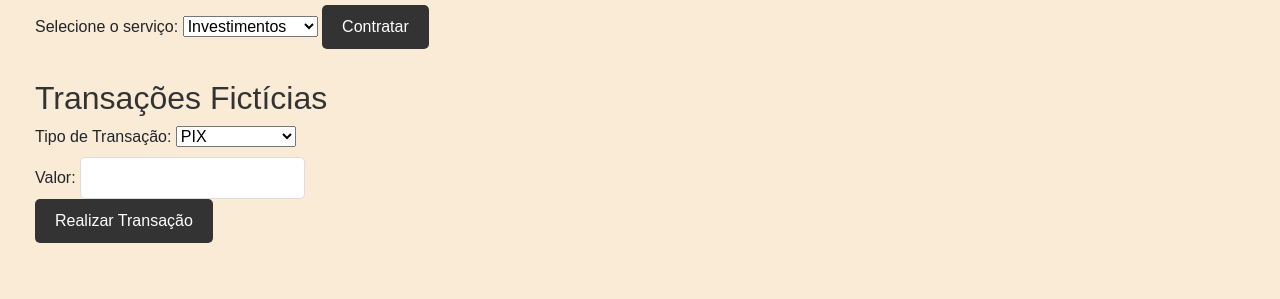
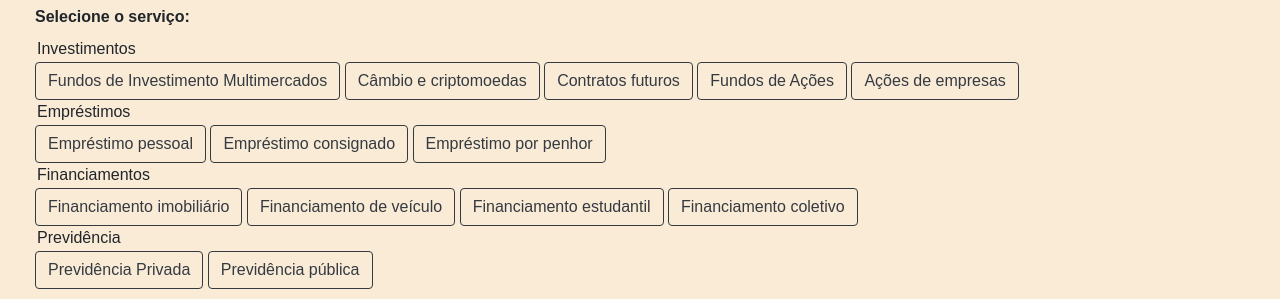
Before and after one commit to RafaBSC/projetogrupo3, a plain HTML site: page página4.html in a window 1280 px wide. Shown: the part 653-952 px from the top of the page. Before the commit the page ends 926 px from the top, so only its background shows below. Drawn offline with nearby package versions, Linux system fonts and the light colour scheme.

Commit message:
projeto grupo

```diff
--- a/página4.html
+++ b/página4.html
@@ -109,14 +109,25 @@
         <section class="section">
             <h2>Contratação de Serviços</h2>
             <form>
-                <label for="tipo-servico">Selecione o serviço:</label>
-                <select id="tipo-servico">
+                <label for="tipo-servico"><b>Selecione o serviço:</b></label>
                     <option value="investimentos">Investimentos</option>
+                    <button type="button" class="btn btn-outline-dark">Fundos de Investimento Multimercados</button>
+                    <button type="button" class="btn btn-outline-dark">Câmbio e criptomoedas</button>
+                    <button type="button" class="btn btn-outline-dark">Contratos futuros</button>
+                    <button type="button" class="btn btn-outline-dark">Fundos de Ações</button>
+                    <button type="button" class="btn btn-outline-dark">Ações de empresas</button>
                     <option value="emprestimos">Empréstimos</option>
+                    <button type="button" class="btn btn-outline-dark">Empréstimo pessoal</button>
+                    <button type="button" class="btn btn-outline-dark">Empréstimo consignado</button>
+                    <button type="button" class="btn btn-outline-dark">Empréstimo por penhor</button>
                     <option value="financiamentos">Financiamentos</option>
+                    <button type="button" class="btn btn-outline-dark">Financiamento imobiliário</button>
+                    <button type="button" class="btn btn-outline-dark">Financiamento de veículo</button>
+                    <button type="button" class="btn btn-outline-dark">Financiamento estudantil</button>
+                    <button type="button" class="btn btn-outline-dark">Financiamento coletivo</button>
                     <option value="previdencia">Previdência</option>
-                </select>
-                <input type="submit" value="Contratar">
+                    <button type="button" class="btn btn-outline-dark">Previdência Privada</button>
+                    <button type="button" class="btn btn-outline-dark">Previdência pública</button>
             </form>
         </section>
         <section class="section">
@@ -131,7 +142,7 @@
                 <label for="valor">Valor:</label>
                 <input type="number" id="valor" name="valor">
                 <br>
-                <input type="submit" value="Realizar Transação">
+                <button type="button" class="btn btn-dark"> <a href="página5.html">Realizar transação</a> </button>
             </form>
         </section>
     </div>
```
Also changed, not shown: página5.html (added, +18 -0 lines).
